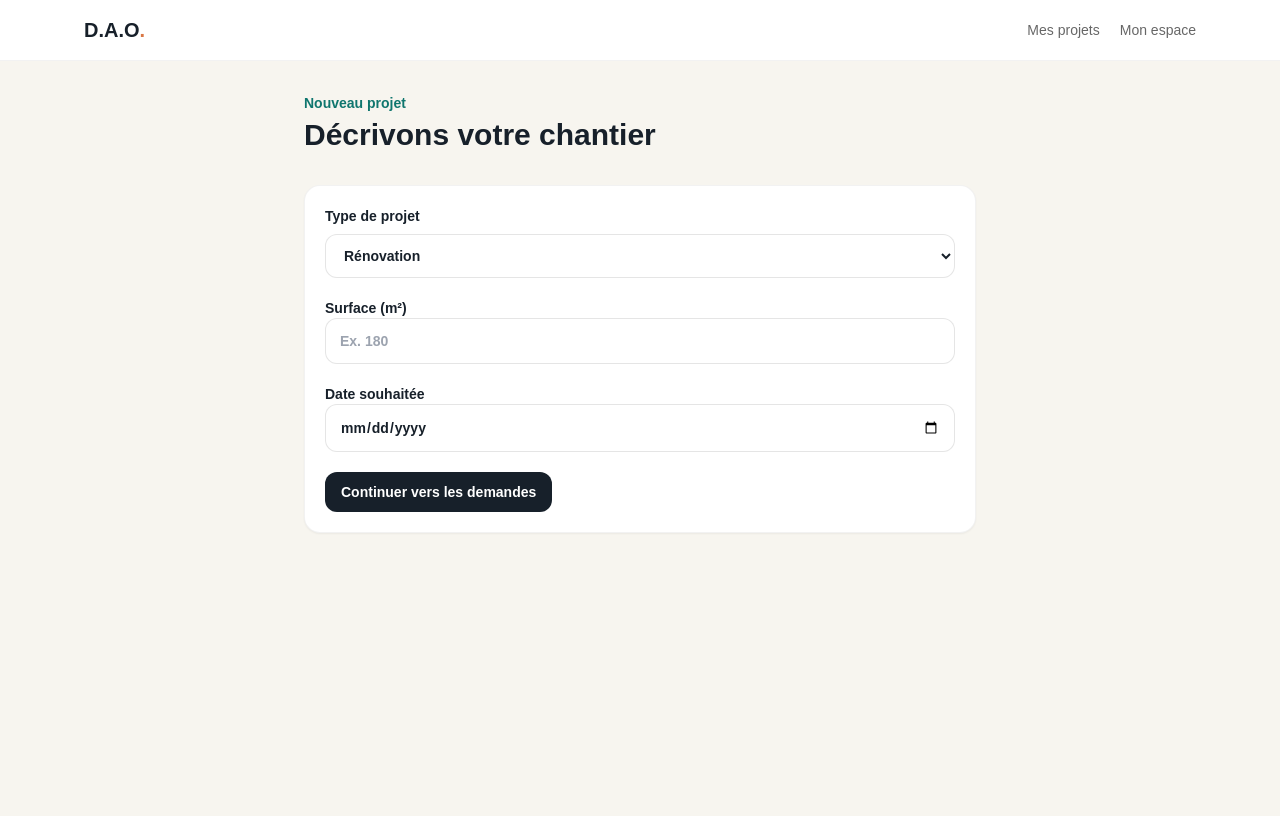
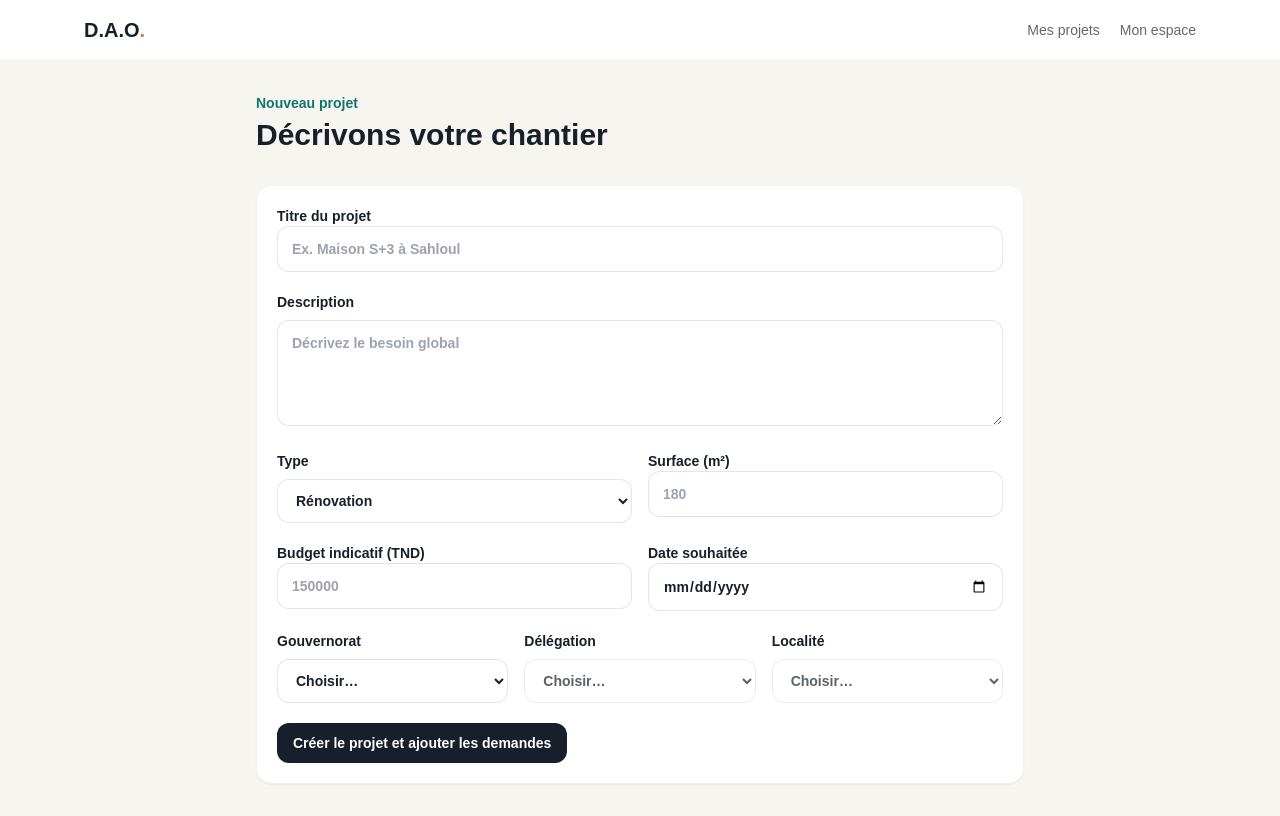
Before and after one commit to Khaey/Dao, a Next.js app in the folder dao-frontend/: page /app/projects/new in a window 1280 px wide. Built offline with nearby package versions, Linux system fonts and the light colour scheme; no server answers; the database is empty.

Commit message:
feat: complete client project preparation form

```diff
--- a/dao-frontend/app/app/projects/new/page.tsx
+++ b/dao-frontend/app/app/projects/new/page.tsx
@@ -1,34 +1,39 @@
 'use client';
-import { FormEvent, useState } from 'react';
+import { FormEvent, useEffect, useState } from 'react';
 import { useRouter } from 'next/navigation';
 import { supabaseBrowser } from '../../../../lib/supabase-browser';
 import { Button, Card, Input } from '../../../../components/ui';
 
-export default function NewProject() {
-  const router = useRouter();
-  const [type, setType] = useState('renovation');
-  const [surface, setSurface] = useState('');
-  const [date, setDate] = useState('');
-  const [error, setError] = useState('');
-  const [saving, setSaving] = useState(false);
+type Territory={id:string;name_fr:string;governorate_id?:string;delegation_id?:string};
+const moneyToMillimes=(value:string)=>value?Math.round(Number(value)*1000):null;
 
-  async function submit(event: FormEvent<HTMLFormElement>) {
-    event.preventDefault(); setSaving(true); setError('');
-    const supabase = supabaseBrowser();
-    const { data: sessionData } = await supabase.auth.getSession();
-    const session = sessionData.session;
-    if (!session) { router.push('/auth/login'); return; }
-    const governorate = await supabase.from('governorates').select('id').limit(1).single();
-    if (governorate.error) { setError('Territoire indisponible.'); setSaving(false); return; }
-    const response = await fetch('/api/projects', {
-      method: 'POST',
-      headers: { 'Content-Type': 'application/json', Authorization: `Bearer ${session.access_token}` },
-      body: JSON.stringify({ project_type: type, surface_m2: surface ? Number(surface) : null, desired_start_date: date || null, governorate_id: governorate.data.id }),
-    });
-    const { data, error: responseError } = await response.json();
-    if (!response.ok || !data?.id) { setError(responseError || 'Impossible de créer le projet.'); setSaving(false); return; }
-    router.push(`/app/projects/${data.id}`);
-  }
-
-  return <section className="mx-auto max-w-2xl"><p className="text-sm font-semibold text-teal">Nouveau projet</p><h1 className="mt-1 text-3xl font-bold">Décrivons votre chantier</h1><Card className="mt-8"><form onSubmit={submit} className="space-y-5"><label className="block text-sm font-semibold">Type de projet<select className="mt-2 w-full rounded-xl border border-black/10 bg-white px-3.5 py-3" value={type} onChange={(event) => setType(event.target.value)}><option value="renovation">Rénovation</option><option value="construction">Construction</option><option value="repair">Réparation</option><option value="extension">Extension</option></select></label><label className="block text-sm font-semibold">Surface (m²)<Input type="number" min="1" value={surface} onChange={(event) => setSurface(event.target.value)} placeholder="Ex. 180" /></label><label className="block text-sm font-semibold">Date souhaitée<Input type="date" value={date} onChange={(event) => setDate(event.target.value)} /></label>{error && <p className="text-sm text-red-600" role="alert">{error}</p>}<Button disabled={saving}>{saving ? 'Enregistrement…' : 'Continuer vers les demandes'}</Button></form></Card></section>;
+export default function NewProject(){
+ const router=useRouter();
+ const [form,setForm]=useState({title:'',description:'',type:'renovation',surface:'',budget:'',date:'',governorate:'',delegation:'',locality:''});
+ const [governorates,setGovernorates]=useState<Territory[]>([]); const [delegations,setDelegations]=useState<Territory[]>([]); const [localities,setLocalities]=useState<Territory[]>([]);
+ const [error,setError]=useState(''); const [saving,setSaving]=useState(false);
+ const update=(key:string,value:string)=>setForm(v=>({...v,[key]:value,...(key==='governorate'?{delegation:'',locality:''}:{}),...(key==='delegation'?{locality:''}:{})}));
+ useEffect(()=>{void (async()=>{const s=supabaseBrowser();const {data}=await s.from('governorates').select('id,name_fr').order('name_fr');setGovernorates(data??[]);})();},[]);
+ useEffect(()=>{if(!form.governorate){setDelegations([]);return;}void (async()=>{const {data}=await supabaseBrowser().from('delegations').select('id,name_fr,governorate_id').eq('governorate_id',form.governorate).order('name_fr');setDelegations(data??[]);})();},[form.governorate]);
+ useEffect(()=>{if(!form.delegation){setLocalities([]);return;}void (async()=>{const {data}=await supabaseBrowser().from('localities').select('id,name_fr,delegation_id').eq('delegation_id',form.delegation).order('name_fr');setLocalities(data??[]);})();},[form.delegation]);
+ async function submit(e:FormEvent){e.preventDefault();setError('');
+  if(!form.title.trim()||!form.governorate){setError('Renseignez au minimum le titre et le gouvernorat.');return;}
+  setSaving(true);const s=supabaseBrowser();const {data:sd}=await s.auth.getSession();const session=sd.session;
+  if(!session){router.push('/auth/login');return;}
+  const headers={'Content-Type':'application/json',Authorization:`Bearer ${session.access_token}`};
+  const created=await fetch('/api/projects',{method:'POST',headers,body:JSON.stringify({project_type:form.type,surface_m2:form.surface?Number(form.surface):null,desired_start_date:form.date||null,indicative_budget_millimes:moneyToMillimes(form.budget),governorate_id:form.governorate,delegation_id:form.delegation||null,locality_id:form.locality||null})});
+  const payload=await created.json(); if(!created.ok||!payload.data?.id){setError(payload.error||'Impossible de créer le projet.');setSaving(false);return;}
+  const updated=await fetch('/api/projects',{method:'PATCH',headers,body:JSON.stringify({project_id:payload.data.id,title:form.title,description:form.description,project_type:form.type,surface_m2:form.surface?Number(form.surface):null,desired_start_date:form.date||null,indicative_budget_millimes:moneyToMillimes(form.budget),governorate_id:form.governorate,delegation_id:form.delegation||null,locality_id:form.locality||null})});
+  const updatePayload=await updated.json(); if(!updated.ok){setError(updatePayload.error||'Projet créé mais informations incomplètes.');setSaving(false);return;}
+  router.push(`/app/projects/${payload.data.id}`);
+ }
+ const selectClass='mt-2 w-full rounded-xl border border-black/10 bg-white px-3.5 py-3';
+ return <section className="mx-auto max-w-3xl"><p className="text-sm font-semibold text-teal">Nouveau projet</p><h1 className="mt-1 text-3xl font-bold">Décrivons votre chantier</h1><Card className="mt-8"><form onSubmit={submit} className="space-y-5">
+  <label className="block text-sm font-semibold">Titre du projet<Input required value={form.title} onChange={e=>update('title',e.target.value)} placeholder="Ex. Maison S+3 à Sahloul"/></label>
+  <label className="block text-sm font-semibold">Description<textarea className={selectClass} rows={4} value={form.description} onChange={e=>update('description',e.target.value)} placeholder="Décrivez le besoin global"/></label>
+  <div className="grid gap-4 sm:grid-cols-2"><label className="block text-sm font-semibold">Type<select className={selectClass} value={form.type} onChange={e=>update('type',e.target.value)}><option value="construction">Construction</option><option value="renovation">Rénovation</option><option value="repair">Réparation</option><option value="extension">Extension</option><option value="other">Autre</option></select></label><label className="block text-sm font-semibold">Surface (m²)<Input type="number" min="1" value={form.surface} onChange={e=>update('surface',e.target.value)} placeholder="180"/></label></div>
+  <div className="grid gap-4 sm:grid-cols-2"><label className="block text-sm font-semibold">Budget indicatif (TND)<Input type="number" min="0" step="0.001" value={form.budget} onChange={e=>update('budget',e.target.value)} placeholder="150000"/></label><label className="block text-sm font-semibold">Date souhaitée<Input type="date" value={form.date} onChange={e=>update('date',e.target.value)}/></label></div>
+  <div className="grid gap-4 sm:grid-cols-3"><label className="block text-sm font-semibold">Gouvernorat<select required className={selectClass} value={form.governorate} onChange={e=>update('governorate',e.target.value)}><option value="">Choisir…</option>{governorates.map(x=><option key={x.id} value={x.id}>{x.name_fr}</option>)}</select></label><label className="block text-sm font-semibold">Délégation<select className={selectClass} value={form.delegation} disabled={!form.governorate} onChange={e=>update('delegation',e.target.value)}><option value="">Choisir…</option>{delegations.map(x=><option key={x.id} value={x.id}>{x.name_fr}</option>)}</select></label><label className="block text-sm font-semibold">Localité<select className={selectClass} value={form.locality} disabled={!form.delegation} onChange={e=>update('locality',e.target.value)}><option value="">Choisir…</option>{localities.map(x=><option key={x.id} value={x.id}>{x.name_fr}</option>)}</select></label></div>
+  {error&&<p className="text-sm text-red-600" role="alert">{error}</p>}<Button disabled={saving}>{saving?'Enregistrement…':'Créer le projet et ajouter les demandes'}</Button>
+ </form></Card></section>;
 }
```
